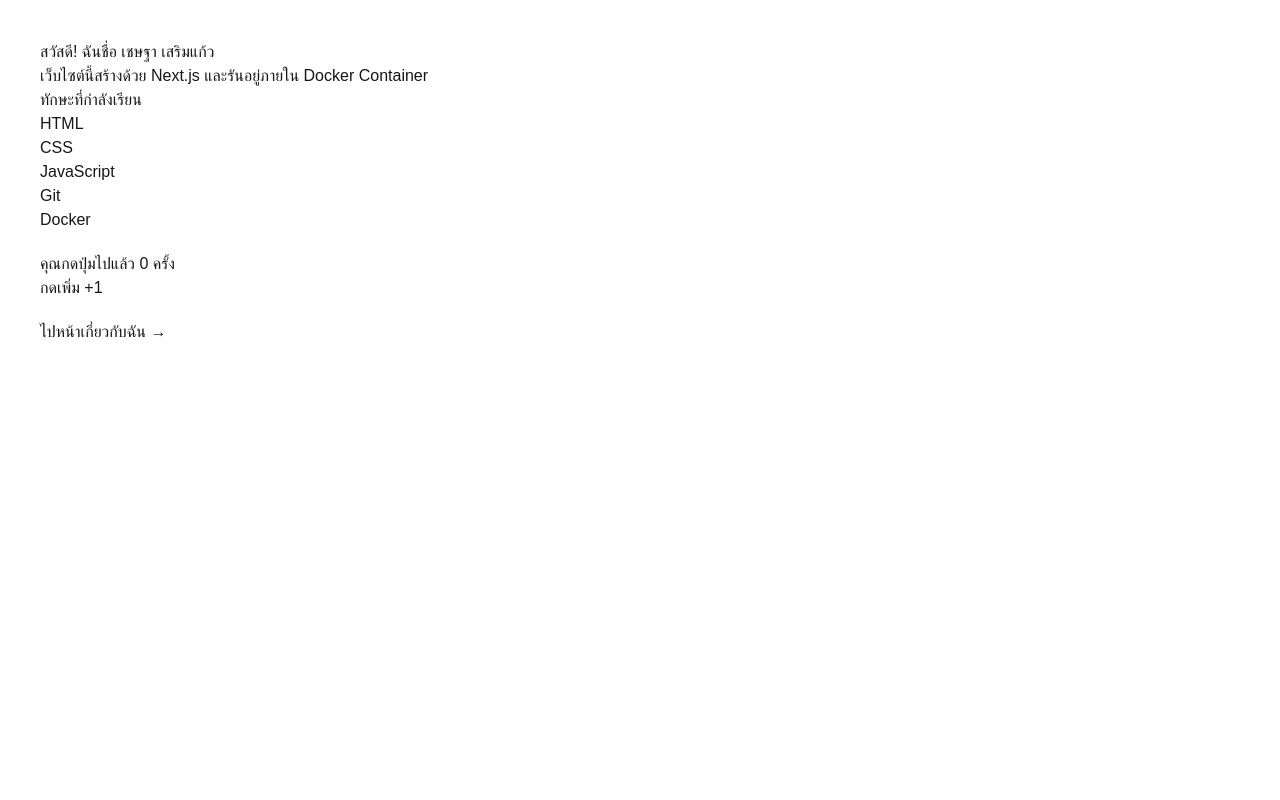
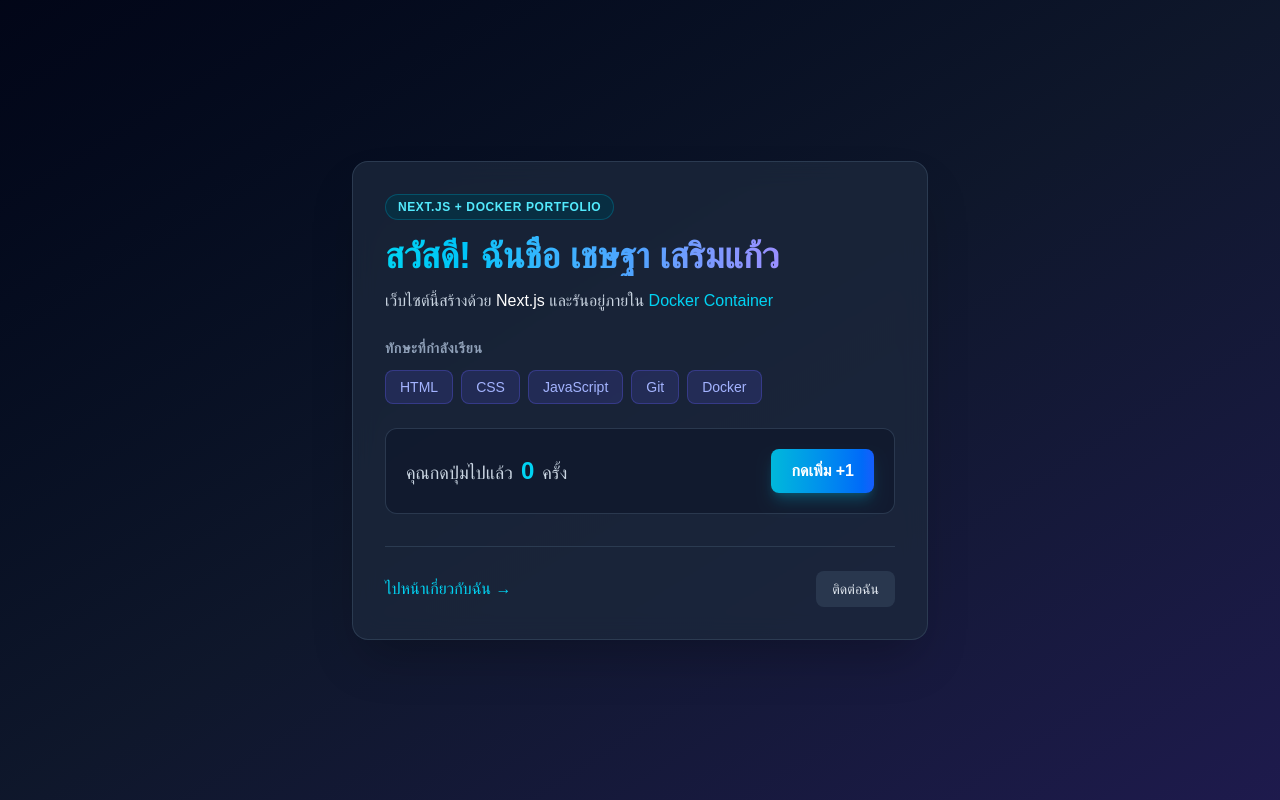
Before and after one commit to 66209010039/first-nextjs-app, a Next.js app: page / in a window 1280 px wide. Built offline with nearby package versions, Linux system fonts and the light colour scheme.

Commit message:
style: add gradient theme and card UI

```diff
--- a/app/about/page.js
+++ b/app/about/page.js
@@ -2,10 +2,23 @@ import Link from "next/link";
 
 export default function About() {
   return (
-    <main style={{ padding: "40px", fontFamily: "sans-serif" }}>
-      <h1>ยินดีต้อนรับสู่เว็บไซต์ ของเน็กกี้ (Hello I am Nakeky)</h1>
-      <p>นักศึกษาระดับ ปวส. สาขาเทคโนโลยีสารสนเทศ</p>
-      <Link href="/">← กลับหน้าแรก</Link>
+    <main className="min-h-screen bg-gradient-to-br from-slate-950 via-slate-900 to-indigo-950 text-white flex items-center justify-center p-6">
+      <div className="max-w-xl w-full bg-slate-800/75 backdrop-blur-md border border-slate-700/80 rounded-2xl p-8 shadow-2xl">
+        <h1 className="text-2xl sm:text-3xl font-bold mb-4 bg-gradient-to-r from-cyan-400 to-purple-400 bg-clip-text text-transparent">
+          ยินดีต้อนรับสู่เว็บไซต์ ของเน็กกี้ (Hello I am Nakeky)
+        </h1>
+
+        <p className="text-slate-300 text-lg mb-8">
+          นักศึกษาระดับ ปวส. สาขาเทคโนโลยีสารสนเทศ
+        </p>
+
+        <Link
+          href="/"
+          className="inline-flex items-center gap-2 px-4 py-2 bg-slate-700/70 hover:bg-slate-700 text-cyan-300 rounded-lg font-medium transition"
+        >
+          ← กลับหน้าแรก
+        </Link>
+      </div>
     </main>
   );
 }
--- a/app/components/Counter.js
+++ b/app/components/Counter.js
@@ -1,14 +1,22 @@
 "use client";
-
 import { useState } from "react";
 
 export default function Counter() {
   const [count, setCount] = useState(0);
 
   return (
-    <div style={{ margin: "20px 0" }}>
-      <p>คุณกดปุ่มไปแล้ว {count} ครั้ง</p>
-      <button onClick={() => setCount(count + 1)}>กดเพิ่ม +1</button>
+    <div className="mt-6 p-5 bg-slate-900/70 rounded-xl border border-slate-700/80 flex flex-col sm:flex-row items-center justify-between gap-4">
+      <p className="text-slate-300 text-lg">
+        คุณกดปุ่มไปแล้ว
+        <span className="font-bold text-2xl text-cyan-400 mx-2">{count}</span>
+        ครั้ง
+      </p>
+      <button
+        onClick={() => setCount(count + 1)}
+        className="px-5 py-2.5 bg-gradient-to-r from-cyan-500 to-blue-600 hover:from-cyan-400 hover:to-blue-500 active:scale-95 text-white font-semibold rounded-lg shadow-lg shadow-cyan-500/25 transition-all cursor-pointer"
+      >
+        กดเพิ่ม +1
+      </button>
     </div>
   );
 }
--- a/app/page.js
+++ b/app/page.js
@@ -5,22 +5,55 @@ export default function Home() {
   const skills = ["HTML", "CSS", "JavaScript", "Git", "Docker"];
 
   return (
-    <main style={{ padding: "40px", fontFamily: "sans-serif" }}>
-      <h1>สวัสดี! ฉันชื่อ เชษฐา เสริมแก้ว</h1>
-      <p>เว็บไซต์นี้สร้างด้วย Next.js และรันอยู่ภายใน Docker Container</p>
+    <main className="min-h-screen bg-gradient-to-br from-slate-950 via-slate-900 to-indigo-950 text-white flex items-center justify-center p-6">
+      <div className="max-w-xl w-full bg-slate-800/75 backdrop-blur-md border border-slate-700/80 rounded-2xl p-8 shadow-2xl">
+        <span className="inline-block px-3 py-1 text-xs font-semibold tracking-wider text-cyan-300 bg-cyan-950/80 border border-cyan-700/50 rounded-full mb-4">
+          NEXT.JS + DOCKER PORTFOLIO
+        </span>
 
-      <h2>ทักษะที่กำลังเรียน</h2>
-      <ul>
-        {skills.map((skill) => (
-          <li key={skill}>{skill}</li>
-        ))}
-      </ul>
+        <h1 className="text-3xl sm:text-4xl font-bold mb-3 bg-gradient-to-r from-cyan-400 via-blue-400 to-purple-400 bg-clip-text text-transparent">
+          สวัสดี! ฉันชื่อ เชษฐา เสริมแก้ว
+        </h1>
 
-      <Counter />
+        <p className="text-slate-300 leading-relaxed mb-6">
+          เว็บไซต์นี้สร้างด้วย{" "}
+          <span className="text-white font-medium">Next.js</span> และรันอยู่ภายใน{" "}
+          <span className="text-cyan-400 font-medium">Docker Container</span>
+        </p>
 
-      <p>
-        <Link href="/about">ไปหน้าเกี่ยวกับฉัน →</Link>
-      </p>
+        <div className="mb-6">
+          <h2 className="text-sm font-semibold uppercase tracking-wider text-slate-400 mb-3">
+            ทักษะที่กำลังเรียน
+          </h2>
+          <div className="flex flex-wrap gap-2">
+            {skills.map((skill) => (
+              <span
+                key={skill}
+                className="px-3.5 py-1.5 text-sm font-medium bg-indigo-500/15 text-indigo-300 border border-indigo-500/30 rounded-lg hover:bg-indigo-500/25 transition"
+              >
+                {skill}
+              </span>
+            ))}
+          </div>
+        </div>
+
+        <Counter />
+
+        <div className="mt-8 pt-6 border-t border-slate-700/80 flex flex-wrap gap-4 justify-between items-center">
+          <Link
+            href="/about"
+            className="inline-flex items-center gap-2 text-cyan-400 hover:text-cyan-300 font-medium transition"
+          >
+            ไปหน้าเกี่ยวกับฉัน →
+          </Link>
+          <Link
+            href="/contact"
+            className="inline-flex items-center gap-2 px-4 py-2 text-sm bg-slate-700/70 hover:bg-slate-700 text-slate-200 rounded-lg transition"
+          >
+            ติดต่อฉัน
+          </Link>
+        </div>
+      </div>
     </main>
   );
 }
```
